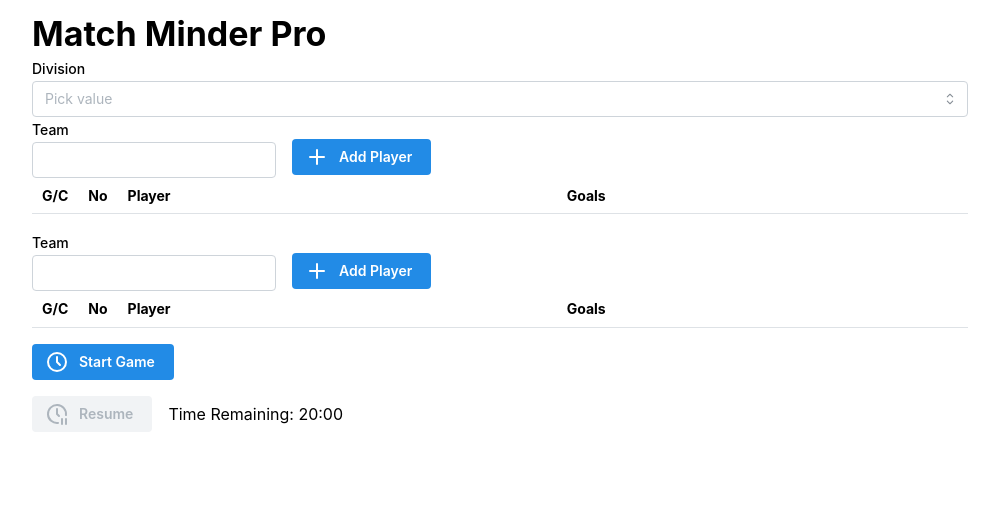
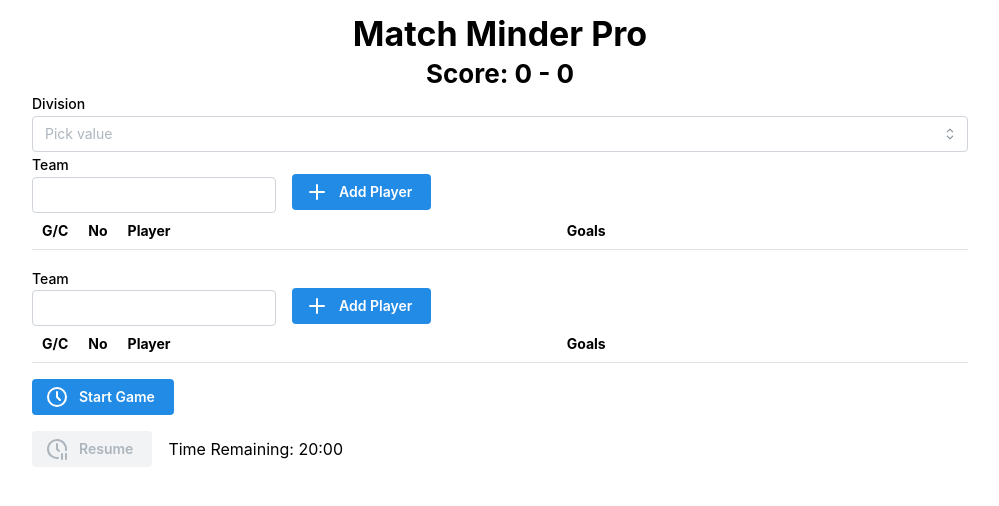
Before and after one commit to FizzBuzz791/match-minder-pro, a Next.js app: page / in a window 1280 px wide. Shown: the top 506 px of the page, without its empty margins (140-1139 px from the left). Built offline with nearby package versions, Linux system fonts and the light colour scheme.

Commit message:
feat: add game score

```diff
--- a/app/page.tsx
+++ b/app/page.tsx
@@ -7,6 +7,7 @@ import { DateTime } from 'luxon';
 import { Player } from '@/models/Player';
 import { TeamGrid } from '@/components/TeamGrid/TeamGrid';
 import { DivisionSelector } from '@/components/DivisionSelector/DivisionSelector';
+import { GameScore } from '@/components/GameScore/GameScore';
 
 export default function HomePage() {
   const [division, setDivision] = useState('');
@@ -36,7 +37,10 @@ export default function HomePage() {
   return (
     <main className="flex min-h-screen flex-col items-center justify-between p-24">
       <Container p="sm">
-        <Title order={1}>Match Minder Pro</Title>
+        <Group justify="center">
+          <Title order={1}>Match Minder Pro</Title>
+        </Group>
+        <GameScore teamAPlayers={teamAPlayers} teamBPlayers={teamBPlayers} />
         <DivisionSelector division={division} setDivision={setDivision} />
         <TeamGrid
           teamName={teamAName}
--- /dev/null
+++ b/components/GameScore/GameScore.tsx
@@ -0,0 +1,21 @@
+import { Group, Title } from '@mantine/core';
+import { Player } from '@/models/Player';
+
+interface GameScoreProps {
+  teamAPlayers: Player[];
+  teamBPlayers: Player[];
+}
+
+function getTeamScore(players: Player[]): number {
+  return players.reduce((acc, cur) => acc + cur.goals, 0);
+}
+
+export function GameScore({ teamAPlayers, teamBPlayers }: GameScoreProps) {
+  return (
+    <Group justify="center">
+      <Title order={2}>
+        Score: {getTeamScore(teamAPlayers)} - {getTeamScore(teamBPlayers)}
+      </Title>
+    </Group>
+  );
+}
```
